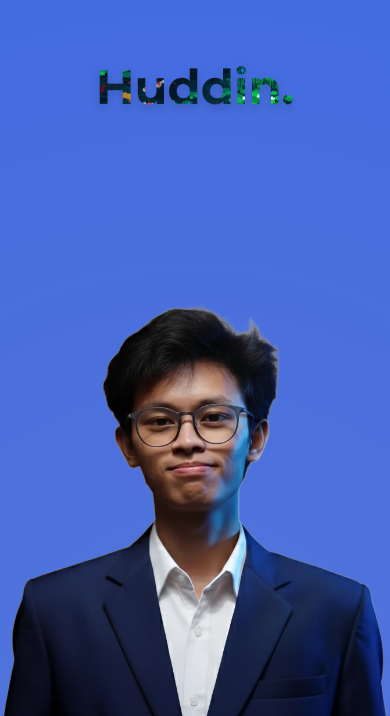
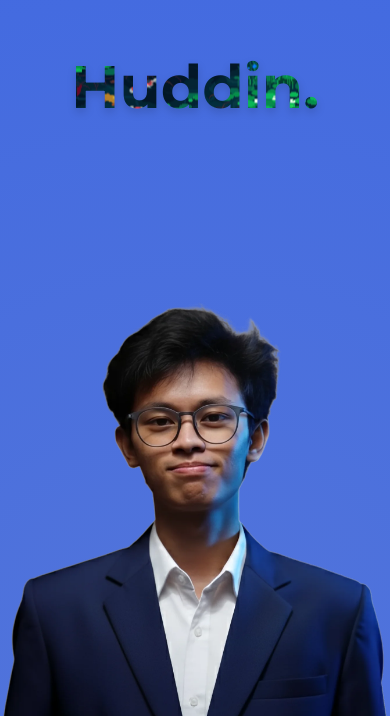
Before and after one commit to McWooden/myportfolio, a Next.js app: page / in a window 390 px wide. Shown: the part 128-844 px from the top of the page. Built offline with nearby package versions, Linux system fonts and the light colour scheme.

Commit message:
add my text size

```diff
--- a/src/app/page.tsx
+++ b/src/app/page.tsx
@@ -26,7 +26,7 @@ export function HuddinVideoMask() {
       {/* WebP animasi di belakang */}
       {/* Teks yang jadi “mask” */}
       <h2
-        className="text-5xl md:text-7xl lg:text-9xl font-extrabold text-transparent select-none drop-shadow-lg"
+        className="text-6xl md:text-7xl lg:text-9xl font-extrabold text-transparent select-none drop-shadow-lg"
         style={{
           backgroundImage: 'url(/koi.webp)',
           backgroundRepeat: 'no-repeat',
```
